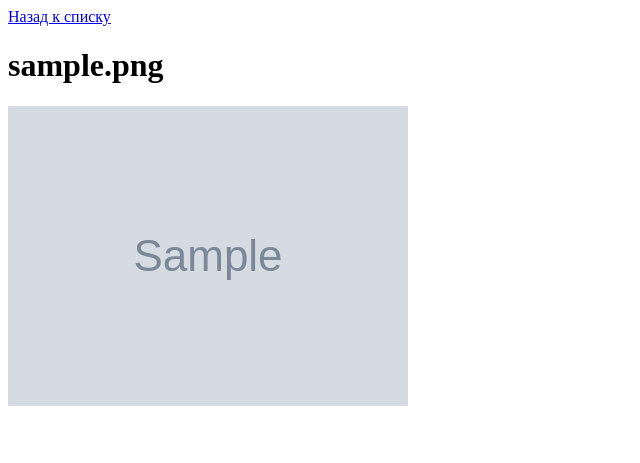
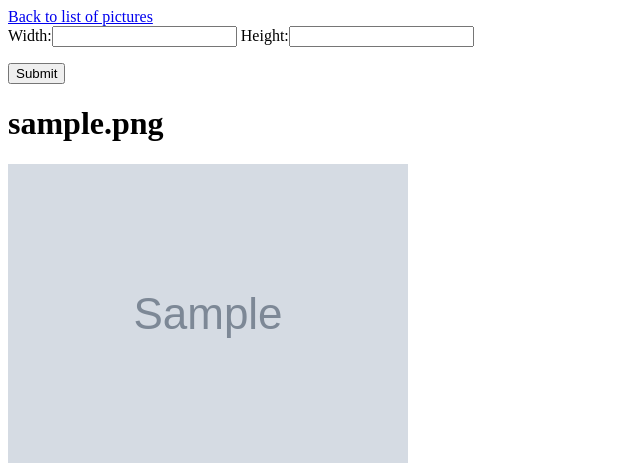
Before and after one commit to RubikonZ/DjangoTest, a Django app: page /1/ in a window 1280 px wide. Shown: the top 463 px of the page, without its empty margins (0-640 px from the left). Run offline with Django 3.2, Linux system fonts and the light colour scheme; tables that the repository leaves empty hold one stand-in row (values such as "Sample post"); grey boxes marked "Sample" are stand-in pictures.

Commit message:
Working resize feature on each picture entry. Resizes image in details page, and also saves previous version

```diff
--- a/pictures/forms.py
+++ b/pictures/forms.py
@@ -26,4 +26,14 @@ class UploadImageForm(forms.Form):
 
 
 class ResizeImageForm(forms.Form):
-    pass
+    width = forms.IntegerField(required=False, label='Width')
+    height = forms.IntegerField(required=False, label='Height')
+
+    def clean(self):
+        # Additional condition for fields (Have to choose one and only one of methods)
+        cleaned_data = super().clean()
+        width_field = cleaned_data.get('width')
+        height_field = cleaned_data.get('height')
+
+        if not width_field and not height_field:
+            raise ValidationError("Haven't made any changes")
--- a/pictures/templates/pictures/picture_detail.html
+++ b/pictures/templates/pictures/picture_detail.html
@@ -1,10 +1,15 @@
 <!DOCTYPE html>
 <html lang="en">
-<a href="{% url 'pictures:all' %}">Назад к списку</a>
+<a href="{% url 'pictures:all' %}">Back to list of pictures</a>
 <head>
     <meta charset="UTF-8">
-    <title>Изменить изображение</title>
+    <title>Edit picture:</title>
 </head>
+<form action="" method="post" id="upload_form" enctype="multipart/form-data">
+        {% csrf_token %}
+        {{ form }}
+        <p><input type="submit" value="Submit"></p>
+  </form>
 {% if picture %}
 <h1>{{ picture.picture_name }}</h1>
 <body>
--- a/pictures/views.py
+++ b/pictures/views.py
@@ -4,10 +4,11 @@ from django.views import View
 from pictures.forms import UploadImageForm, ResizeImageForm
 from pictures.models import Picture
 from django.http import HttpResponse
-from django.http import FileResponse
 from django.core.files.base import ContentFile
 import requests
 import re
+from PIL import Image
+import io
 
 # Create your views here.
 
@@ -26,10 +27,34 @@ class PicturesListView(View):
 class PictureDetailView(View):
     model = Picture
     template_name = 'pictures/picture_detail.html'
+    success_url = reverse_lazy('pictures:all')
 
     def get(self, request, pk):
-        x = Picture.objects.get(id=pk)
-        context = {'picture': x}
+        form = ResizeImageForm()
+        pic = Picture.objects.get(id=pk)
+        context = {'form': form, 'picture': pic}
+        return render(request, self.template_name, context)
+
+    def post(self, request, pk):
+        # Here we get resize form
+        form = ResizeImageForm(request.POST)
+        pic = Picture.objects.get(id=pk)
+
+        if not form.is_valid():
+            ctx = {'form': form, 'picture': pic}
+            return render(request, self.template_name, ctx)
+
+        image = Image.open(pic.picture)
+        image.thumbnail((form.cleaned_data['width'], form.cleaned_data['height']), Image.ANTIALIAS)
+        filename, extension = pic.picture_name.split('.')
+        # image.save(f'{filename}_{form.cleaned_data["width"]}x{form.cleaned_data["height"]}.{extension}', quality=80)
+        # Turning edited picture into byte array
+        byte_img = io.BytesIO()
+        image.save(byte_img, format='PNG')
+        byte_img = byte_img.getvalue()
+        pic.picture = ContentFile(byte_img, name=f'resize/{filename}_{form.cleaned_data["width"]}x{form.cleaned_data["height"]}.{extension}')
+        pic.save()
+        context = {'form': form, 'picture': pic}
         return render(request, self.template_name, context)
 
 
@@ -55,7 +80,6 @@ class PictureCreateView(View):
             for filename in request.FILES:
                 pic.picture_name = request.FILES[filename]
                 pic.content_type = request.FILES[filename].content_type
-            print(pic.picture.url)
         else:
             url = form.cleaned_data['url']
             resp = requests.get(url, stream=True)
@@ -102,7 +126,6 @@ class PictureUpdateView(View):
 def stream_file(request, pk):
     pic = get_object_or_404(Picture, id=pk)
     response = HttpResponse()
-    # response = FileResponse(io.BytesIO(bytes(pic.picture)))
     response['Content-Type'] = pic.content_type
     response['Content-Length'] = len(pic.picture)
     response.write(pic.picture)
```
